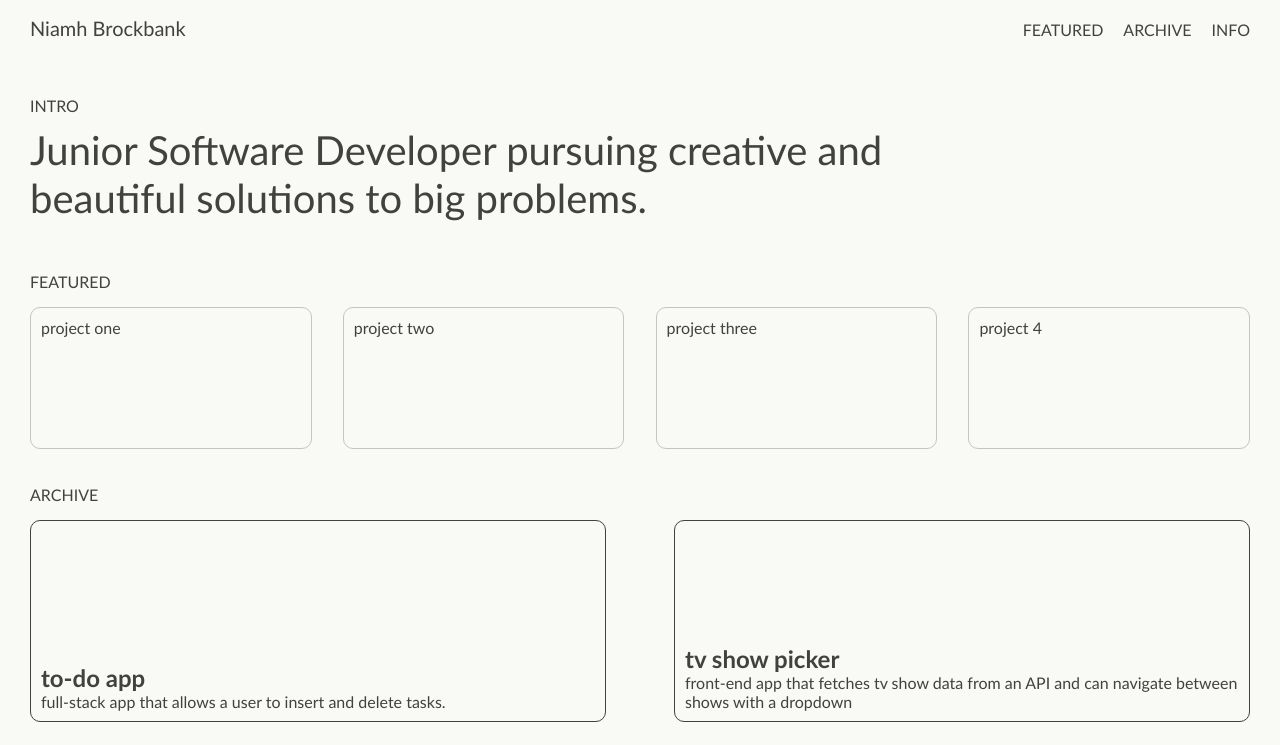
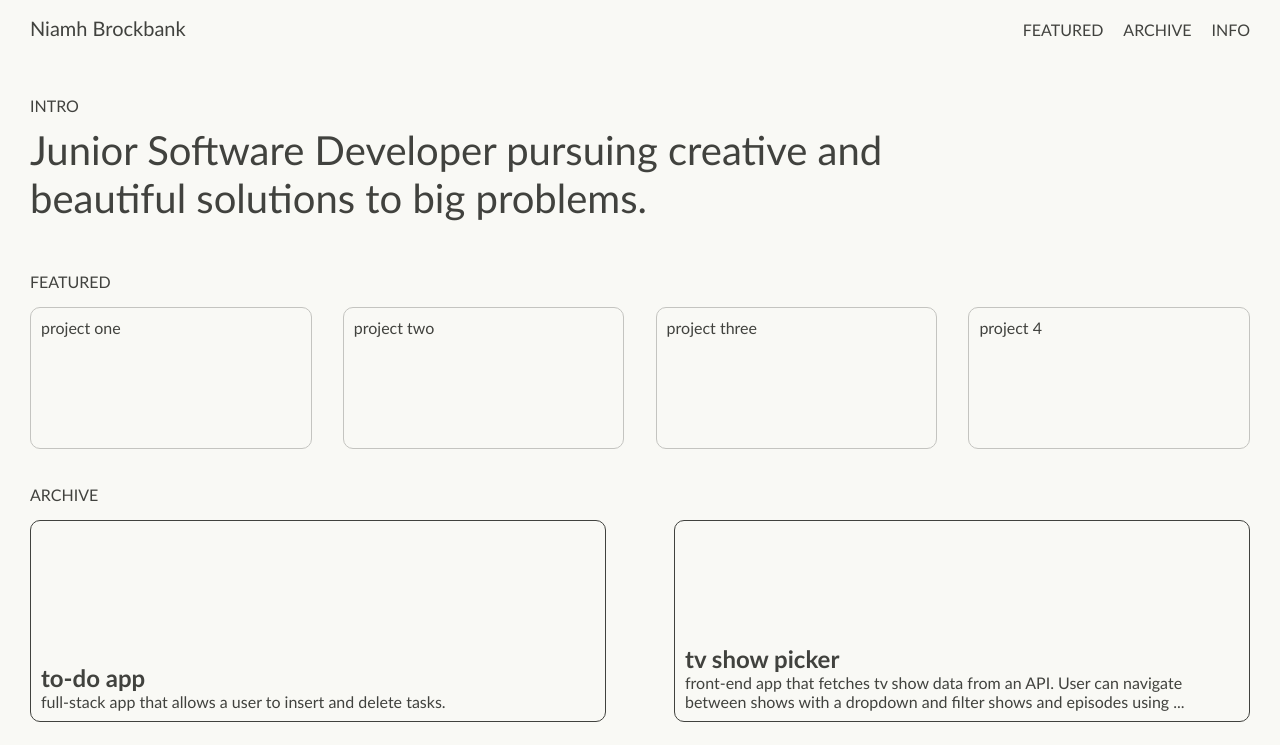
Before and after one commit to niamhbrockbank/portfolio, a React (Create React App) app: page / in a window 1280 px wide. Shown: the top 745 px of the page. Built offline with nearby package versions, Linux system fonts and the light colour scheme.

Commit message:
Conditionally format project descriptions over given length to ...

```diff
--- a/src/components/Archive.tsx
+++ b/src/components/Archive.tsx
@@ -13,7 +13,7 @@ export default function Archive(): JSX.Element {
     {
       name: "tv show picker",
       description:
-        "front-end app that fetches tv show data from an API and can navigate between shows with a dropdown",
+        "front-end app that fetches tv show data from an API. User can navigate between shows with a dropdown and filter shows and episodes using a search bar",
       image: "no image yet",
       github_link: "https://github.com/Wilrosmi/tv-shows",
     },
@@ -40,7 +40,11 @@ export default function Archive(): JSX.Element {
             >
               {project.name.toLowerCase()}
             </h2>
-            <p className="archive_project_description">{project.description}</p>
+            <p className="archive_project_description">
+              {project.description.length < 140
+                ? project.description
+                : `${project.description.slice(0, 137)}...`}
+            </p>
           </li>
         ))}
       </ul>
```
Also changed, not shown: src/styles.css (+4 -4 lines).
